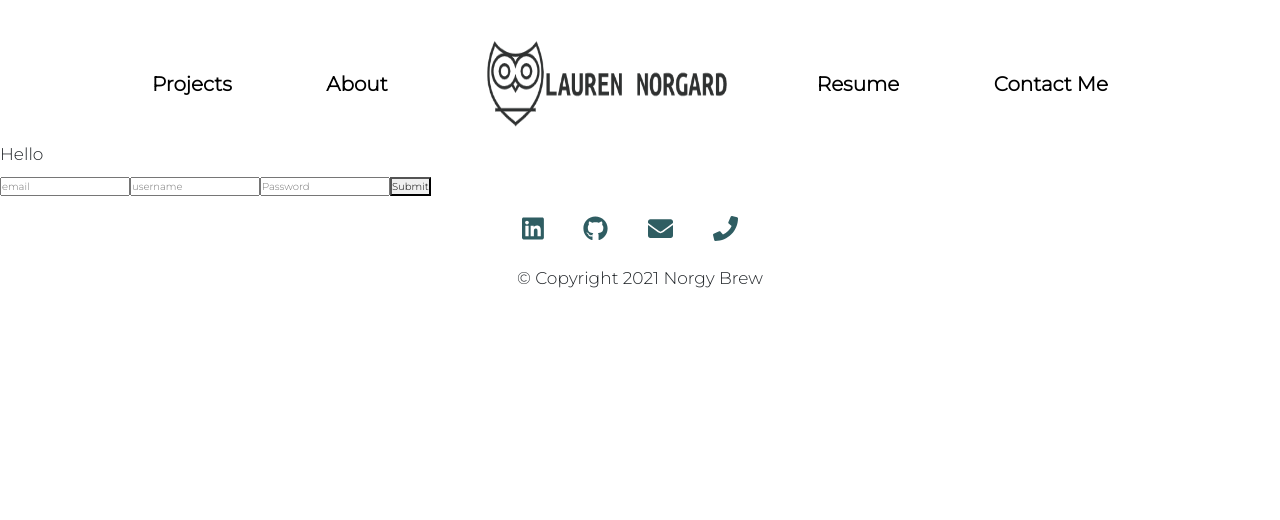
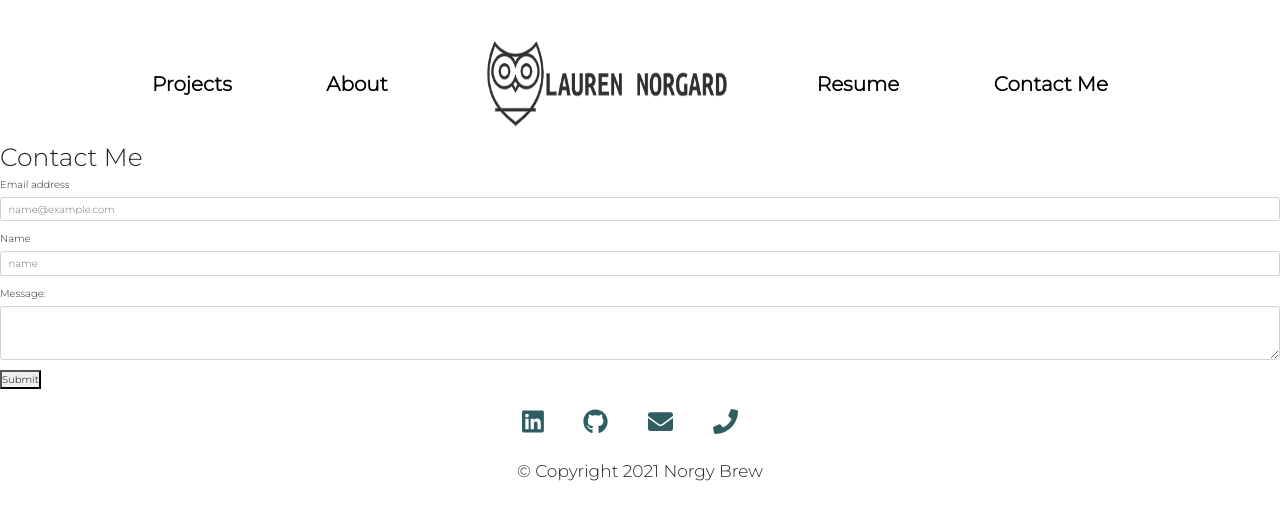
Before and after one commit to norgard7/react-portfolio, a React (Create React App) app in the folder react-portfolio/: page /Contactme in a window 1280 px wide. Shown: the top 520 px of the page. Built offline with nearby package versions, Linux system fonts and the light colour scheme.

Commit message:
added working downloadable resume, and contact me page is done, still needs boostrap and css.

```diff
--- a/react-portfolio/src/components/Contact/Contact.js
+++ b/react-portfolio/src/components/Contact/Contact.js
@@ -1,15 +1,15 @@
 import React, { useState } from 'react';
-
-
 // Here we import a helper function that will check if the email is valid
-import { checkPassword, validateEmail } from '../../utils/helper';
+import {validateEmail} from '../../utils/helper';
+// bootstrap import
+import Form from 'react-bootstrap/Form';
 
 function Contact() {
   // Create state variables for the fields in the form
   // We are also setting their initial values to an empty string
   const [email, setEmail] = useState('');
-  const [userName, setUserName] = useState('');
-  const [password, setPassword] = useState('');
+  const [name, setName] = useState('');
+  const [message, setMessage] = useState('');
   const [errorMessage, setErrorMessage] = useState('');
 
   const handleInputChange = (e) => {
@@ -18,68 +18,51 @@ function Contact() {
     const inputType = target.name;
     const inputValue = target.value;
 
-    // Based on the input type, we set the state of either email, username, and password
     if (inputType === 'email') {
       setEmail(inputValue);
-    } else if (inputType === 'userName') {
-      setUserName(inputValue);
+    } else if (inputType === 'name') {
+      setName(inputValue);
     } else {
-      setPassword(inputValue);
+      setMessage(inputValue);
     }
   };
+
 
   const handleFormSubmit = (e) => {
     // Preventing the default behavior of the form submit (which is to refresh the page)
     e.preventDefault();
 
-    // First we check to see if the email is not valid or if the userName is empty. If so we set an error message to be displayed on the page.
-    if (!validateEmail(email) || !userName) {
-      setErrorMessage('Email or username is invalid');
-      // We want to exit out of this code block if something is wrong so that the user can correct it
+    if (!validateEmail(email)) {
+      setErrorMessage('Email is invalid');
       return;
-      // Then we check to see if the password is not valid. If so, we set an error message regarding the password.
+    } else if (!name) {
+      setErrorMessage('Enter your name')
+    } else if (!message) {
+      setErrorMessage('Enter a message')
     }
-    if (!checkPassword(password)) {
-      setErrorMessage(
-        `Choose a more secure password for the account: ${userName}`
-      );
-      return;
-    }
-    alert(`Hello ${userName}`);
+    setEmail('');
+    setName('');
+    setMessage('');
 
-    // If everything goes according to plan, we want to clear out the input after a successful registration.
-    setUserName('');
-    setPassword('');
-    setEmail('');
   };
-
   return (
     <div>
-      <p>Hello {userName}</p>
-      <form className="form">
-        <input
-          value={email}
-          name="email"
-          onChange={handleInputChange}
-          type="email"
-          placeholder="email"
-        />
-        <input
-          value={userName}
-          name="userName"
-          onChange={handleInputChange}
-          type="text"
-          placeholder="username"
-        />
-        <input
-          value={password}
-          name="password"
-          onChange={handleInputChange}
-          type="password"
-          placeholder="Password"
-        />
+        <h1>Contact Me</h1>
+        <Form>
+          <Form.Group className="mb-3" controlId="exampleForm.ControlInput1">
+            <Form.Label>Email address</Form.Label>
+            <Form.Control type="email" placeholder="name@example.com" value={email} name="email" onChange={handleInputChange} />
+          </Form.Group>
+          <Form.Group className="mb-3" controlId="exampleForm.ControlInput1">
+            <Form.Label>Name</Form.Label>
+            <Form.Control type="text" placeholder="name" value={name} name="name" onChange={handleInputChange} />
+          </Form.Group>
+          <Form.Group className="mb-3" controlId="exampleForm.ControlTextarea1">
+            <Form.Label>Message:</Form.Label>
+            <Form.Control as="textarea" rows={3} value={message} name="message" onChange={handleInputChange}/>
+          </Form.Group>
           <button type="button" onClick={handleFormSubmit}>Submit</button>
-      </form>
+        </Form>
         {errorMessage && (
                 <div>
                   <p className="error-text">{errorMessage}</p>
@@ -87,6 +70,11 @@ function Contact() {
               )}
     </div>
   );
+
+
+
+
+
   }
 
 export default Contact;
--- a/react-portfolio/src/components/Resume/Resume.js
+++ b/react-portfolio/src/components/Resume/Resume.js
@@ -1,5 +1,4 @@
 import React from 'react';
-// import React, { Component } from 'react';
 import Resumepdf from './LaurenNorgardResume.pdf';
 
 
@@ -10,18 +9,31 @@ function Resume() {
                 <h1>Resume</h1>
                 <a href = {Resumepdf}><i class="fas fa-download"></i>Download Pdf</a>
             </div>
-            <div>
-                <div>
-                    <h2>Frontend Proficiencies</h2>
+            <div className= "container d-flex flex-row justify-content-around align-items-center">
+                <div className="flex-column w-25 d-inline-flex align-content-center align-items-center align-self-start">
+                    {/* <div className="col text-center d-inline-block flex-direction-center position-relative"></div> */}
+                        <h2>Front-end Proficiencies</h2>
                             <ul>
+                                <li>HTML</li>
+                                <li>CSS</li>
                                 <li>Javascript</li>
-                            <li>CSS</li>
+                                <li>JQuery</li>
+                                <li>Responsive Design</li>
+                                <li>React</li>
+                                <li>Bootstrap</li>
                         </ul>
                     </div>
-                <div>
-                    <h2>Backend Proficiencies</h2>
+
+                    <div className="flex-column w-25 d-inline-flex align-items-center">
+                        {/* <div className="col w-50 d-inline-flex"></div> */}
+                            <h2>Back-end Proficiencies</h2>
                                     <ul>
-                            <li>node js</li>
+                                            <li>APIs</li>
+                                            <li>Node</li>
+                                            <li>Express</li>
+                                            <li>MySQL, Sequalize</li>
+                                            <li>MongoDb, Mongoose</li>
+                                            <li>REST</li>
                                         </ul>
                     </div>
                </div>
```
Also changed, not shown: react-portfolio/src/components/Header.js (+1 -48 lines), react-portfolio/src/components/pageDisplay.js (deleted). Lines whose indentation alone changed are shown as unchanged.
